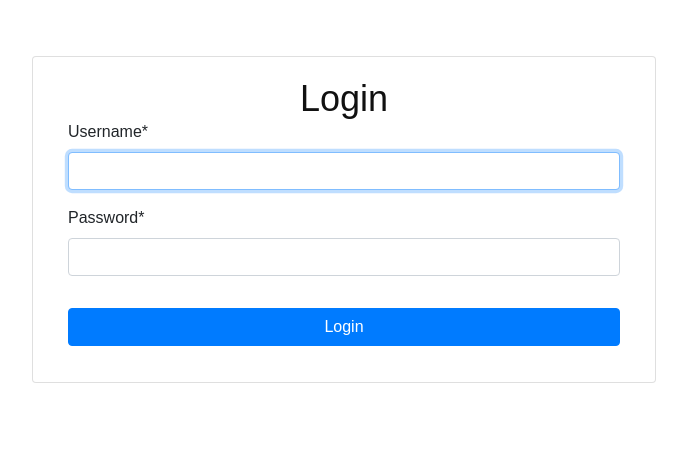
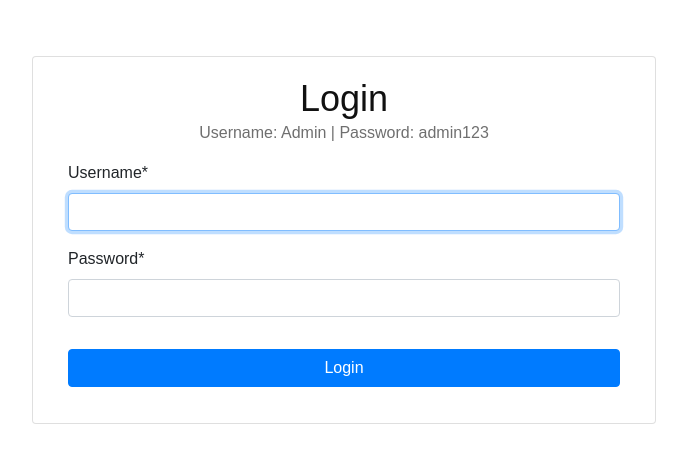
Before and after one commit to amine466/Django-Ecommerce, a Django app: page /admin/login/ in a window 1280 px wide. Shown: the top 463 px of the page, without its empty margins (296-983 px from the left). Run offline with Django 5.2, Linux system fonts and the light colour scheme; style sheets or scripts are compiled from the project's sources; some libraries are stand-ins or nearby versions.

Commit message:
Last Commit

```diff
--- a/templates/admin/login.html
+++ b/templates/admin/login.html
@@ -6,6 +6,7 @@
             <div class="container card w-50 mt-5">
                 <div class="card-body">
                     <h2 class="text-center">Login</h2>
+                    <p class="text-center"> Username: Admin | Password: admin123</p>
                     <form method="POST">
                         {% csrf_token %}
                         {{ form|crispy }}
```
Also changed, not shown: db.sqlite3.
